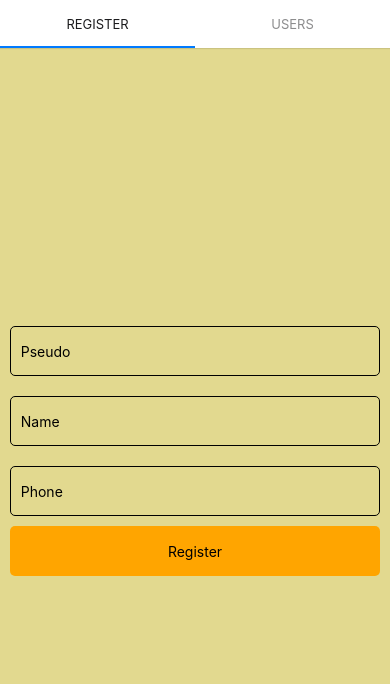
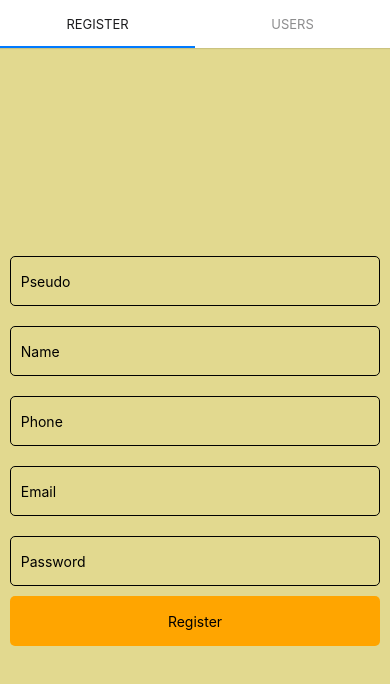
Before and after one commit to anhLEvn/messagerie-react-native, a React Native app: screen /Register in a window 390 px wide. Shown: the top 684 px of the page. Built offline with nearby package versions, Linux system fonts and the light colour scheme; no server answers; the database is empty.

Commit message:
add email pw form

```diff
--- a/vues/Register.js
+++ b/vues/Register.js
@@ -6,14 +6,20 @@ export default function Register(){
   const [pseudo, setPseudo] = useState('');
   const [name, setName] = useState('');
   const [phone, setPhone] = useState('');
+  const [email, setEmail] = useState('');
+  const [password, setPassword] = useState('');
 
   const pseudoRef = useRef();
   const nameRef = useRef();
   const phoneRef = useRef();
+  const emailRef = useRef();
+  const passwordRef = useRef();
 
   const handleSubmit = () => {
+    firebase.auth().createUserWithEmailAndPassword(email, password)
+  .then((userCredential) => {
     const db = firebase.firestore();
-    db.collection("users").doc(pseudo).set({
+    db.collection("users").doc(email).set({
       pseudo: pseudo,
       name: name,
       phone: phone
@@ -25,12 +31,22 @@ export default function Register(){
     .catch((error) => {
       console.error("Error writing document: ", error);
     });
-  }
+
+  })
+  .catch((error) => {
+    //var errorCode = error.code;
+    var errorMessage = error.message;
+    console.log(errorMessage);
+    // ..
+  });
+}
 
   function resetForm(){
     pseudoRef.current.setNativeProps({text: ""});
     nameRef.current.setNativeProps({text: ""});
     phoneRef.current.setNativeProps({text: ""});
+    emailRef.current.setNativeProps({text: ""});
+    passwordRef.current.setNativeProps({text: ""});
   }
 
   return(
@@ -52,6 +68,18 @@ export default function Register(){
         placeholder="Phone"
         onChangeText={(e) => setPhone(e)}
         ref={phoneRef}
+      />
+      <TextInput
+        style={styles.input}
+        placeholder="Email"
+        onChangeText={(e) => setEmail(e)}
+        ref={emailRef}
+      />
+      <TextInput
+        style={styles.input}
+        placeholder="Password"
+        onChangeText={(e) => setPassword(e)}
+        ref={passwordRef}
       />
       <TouchableOpacity style={styles.button} onPress={handleSubmit}>
         <Text>Register</Text>
--- a/vues/Users.js
+++ b/vues/Users.js
@@ -1,5 +1,5 @@
 import React, {useState, useEffect} from 'react';
-import {View, Text, StyleSheet} from 'react-native';
+import {View, Text, StyleSheet, TouchableOpacity} from 'react-native';
 import firebase from 'firebase';
 
 export default function Users(){
@@ -25,7 +25,7 @@ export default function Users(){
 
   return(
     <View style={styles.container}>
-      <Text>Users list</Text>
+      <Text style={styles.text}>Users list</Text>
       {/* {
         avec la mathode map au moment de definir la fonction flechee si on utilise des acolades apres la fleche il faut mettre un return
         si on utilise des parentheses on ne met pas le return
@@ -37,7 +37,9 @@ export default function Users(){
       } */}
       {
         users.map((user) => (
+          <TouchableOpacity key = {user.pseudo} style = {styles.user}>
           <Text>{user.name}</Text>
+          </TouchableOpacity>
         ))
       }
     </View>
@@ -45,5 +47,20 @@ export default function Users(){
 }
 
 const styles = StyleSheet.create({
+  container: {
+    flex: 1,
+    width: 100,
+  },
+  user: {
+    height: 50,
+    width: "95%",
+    justifyContent: "center",
+    alignItems: "center",
+    marginTop: 10,
+    backgroundColor: '#E2D98F',
+  },
+  text: {
+    fontSize:  20,
+  }
 
 })
```
